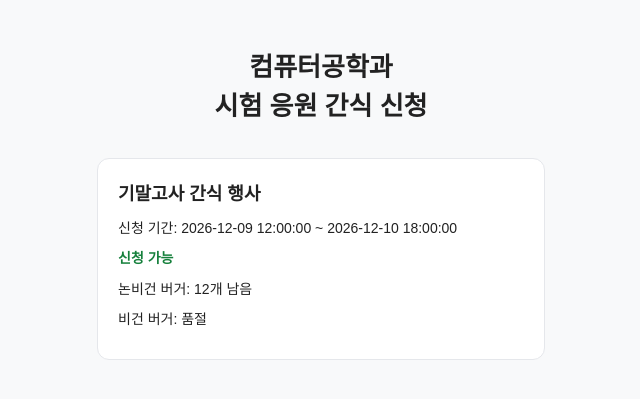
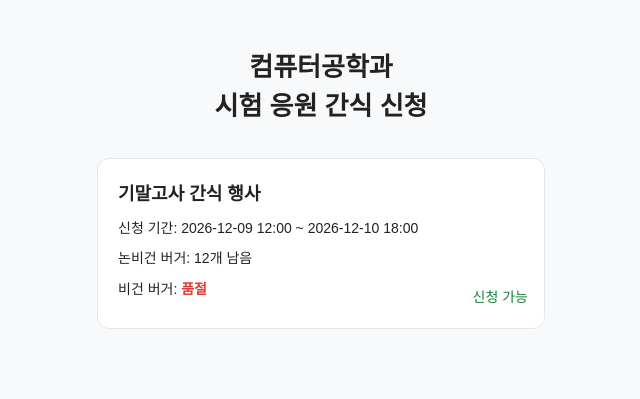
Before and after one commit to xeoucys/Coma, a web app: page / in a window 1280 px wide. Shown: the top 399 px of the page, without its empty margins (319-959 px from the left). Run offline with its HTML, style and script files only (its server is not run), Linux system fonts and the light colour scheme; data that the repository does not hold is empty.

Commit message:
feat: 행사 상태 및 품절 UI 수정

```diff
--- a/src/main/resources/static/css/style.css
+++ b/src/main/resources/static/css/style.css
@@ -42,6 +42,7 @@ h1 {
     padding: 20px;
     cursor: pointer;
     transition: border-color 0.2s;
+	position: relative;
 }
 
 .event-card:hover {
@@ -63,7 +64,10 @@ h1 {
 
 /* 행사 상태 */
 .event-status {
-    font-weight: bold;
+	position: absolute;
+	right: 16px;
+	bottom: 12px;
+	margin: 0;
 }
 
 .event-status.OPEN {
@@ -77,3 +81,8 @@ h1 {
 .event-status.CLOSED {
     color: #777;
 }
+
+.sold-out {
+    color: #e53935;
+    font-weight: bold;
+}
--- a/src/main/resources/static/js/index.js
+++ b/src/main/resources/static/js/index.js
@@ -6,8 +6,8 @@ const mockEvents = [
     {
         eventId: 1,
         name: "기말고사 간식 행사",
-        openAt: "2026-12-09T12:00:00",
-        closeAt: "2026-12-10T18:00:00",
+        openAt: "2026-12-09T12:00",
+        closeAt: "2026-12-10T18:00",
         status: "OPEN",
         options: [
             { optionId: 1, name: "논비건 버거", remaining: 12 },
@@ -60,7 +60,7 @@ function createEventCard(event) {
             option.remaining === 0
                 ? "품절"
                 : `${option.remaining}개 남음`;
-
+				remaining.classList.toggle("sold-out", option.remaining === 0);
         optionRow.append(optionName, remaining);
         card.appendChild(optionRow);
     });
@@ -105,6 +105,7 @@ function updateStock(message) {
                 message.remaining === 0
                     ? "품절"
                     : `${message.remaining}개 남음`;
+					option.classList.toggle("sold-out", message.remaining === 0);
         }
     });
 }
```
